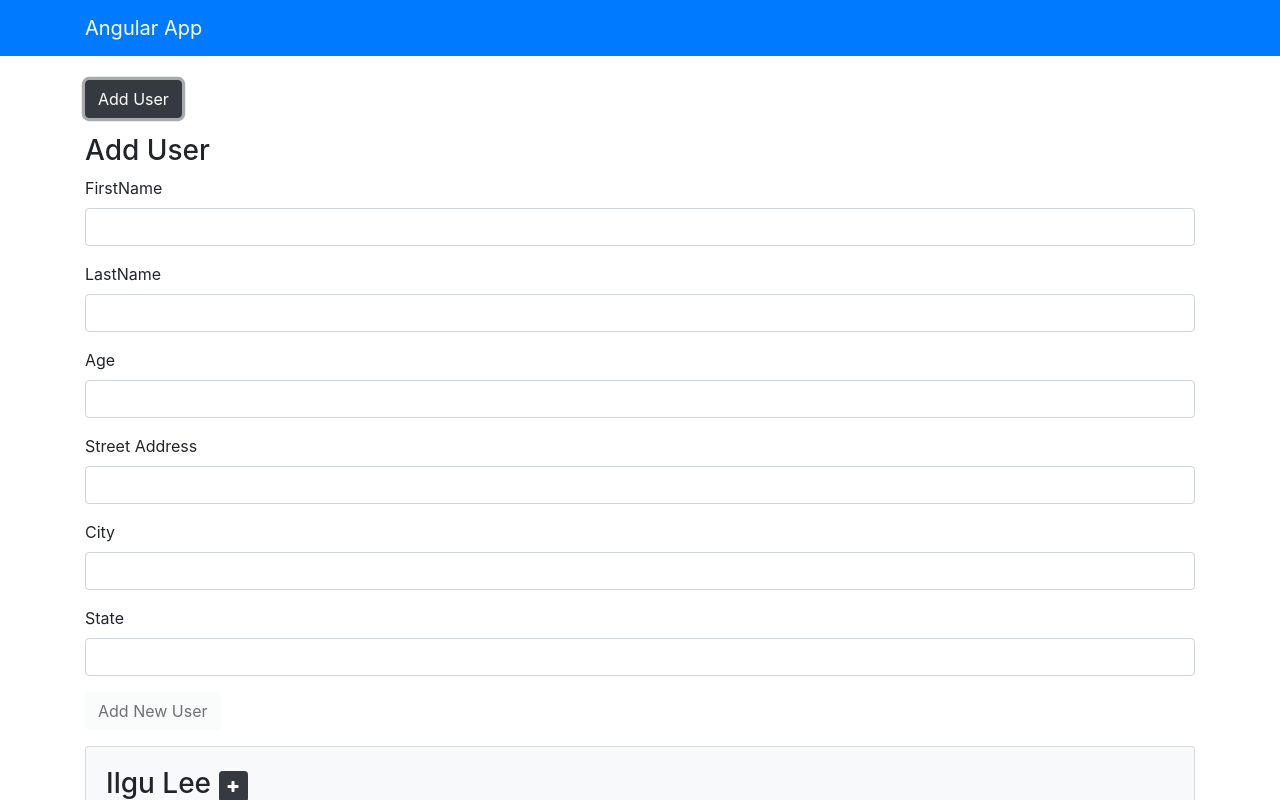
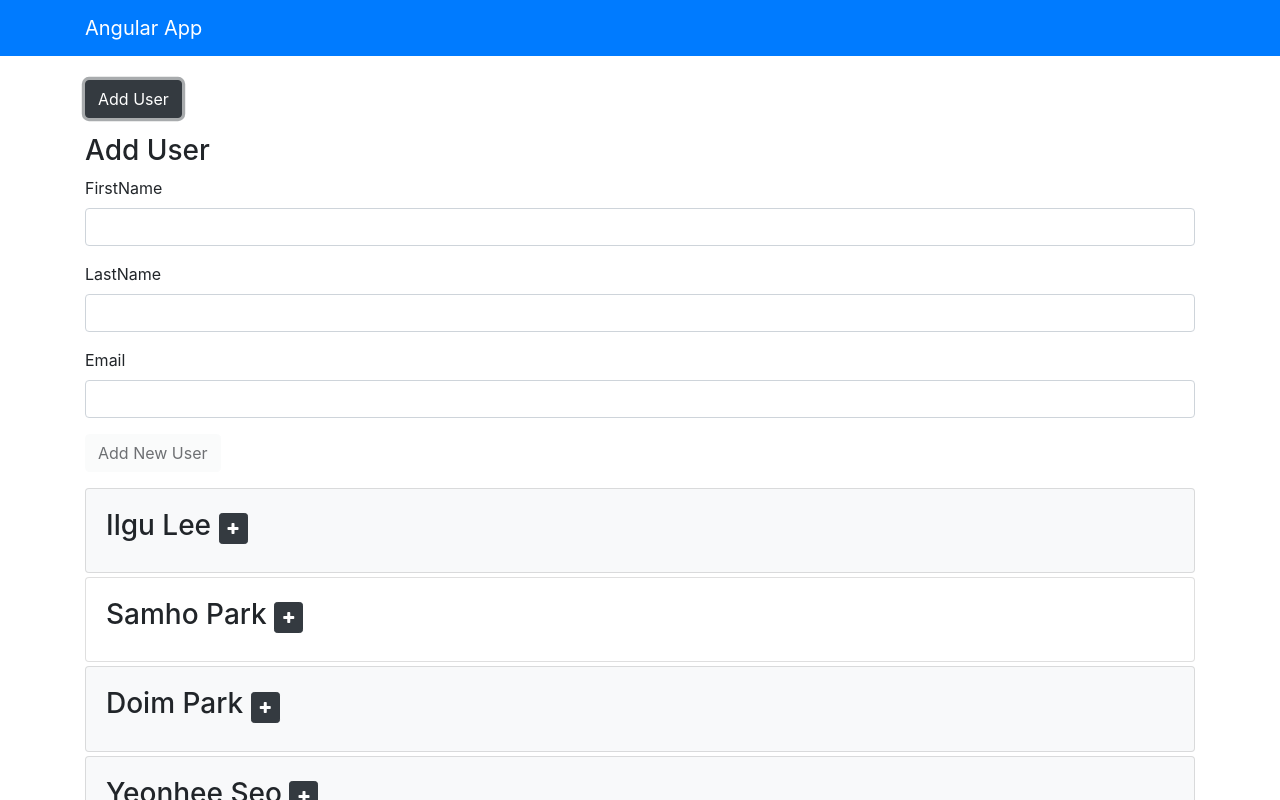
Before and after one commit to ilgulee/angular-crash, an Angular app: page / in a window 1280 px wide. Both pictures are taken after a click on the button "Add User". Shown: the top 800 px of the page. Built offline with nearby package versions, Linux system fonts and the light colour scheme.

Commit message:
Clear up code for validation

```diff
--- a/src/app/components/user/user.component.html
+++ b/src/app/components/user/user.component.html
@@ -1,5 +1,4 @@
 <h3>{{user.firstName}}</h3>
 <ul>
   <li>Age: {{user.age}}</li>
-  <li>Address: {{user.address.street}}</li>
 </ul>
--- a/src/app/components/user/user.component.ts
+++ b/src/app/components/user/user.component.ts
@@ -14,12 +14,7 @@
    this.user={
     firstName:'ilgu',
     lastName:'lee',
-    age:30,
-    address:{
-      street:'North York',
-      city:'Toronto',
-      state:'Toronto'
-    }
+    email:'lee@gmail.com'
    }
    }
 
--- a/src/app/components/users/users.component.html
+++ b/src/app/components/users/users.component.html
@@ -11,20 +11,8 @@
       <input type="text" class="form-control" name="lastName" [(ngModel)]="user.lastName">
     </div>
     <div class="form-group">
-      <label>Age</label>
-      <input type="number" class="form-control" name="age" [(ngModel)]="user.age">
-    </div>
-    <div class="form-group">
-      <label>Street Address</label>
-      <input type="text" class="form-control" name="street" [(ngModel)]="user.address.street">
-    </div>
-    <div class="form-group">
-      <label>City</label>
-      <input type="text" class="form-control" name="city" [(ngModel)]="user.address.city">
-    </div>
-    <div class="form-group">
-      <label>State</label>
-      <input type="text" class="form-control" name="state" [(ngModel)]="user.address.state">
+      <label>Email</label>
+      <input type="text" class="form-control" name="email" [(ngModel)]="user.email">
     </div>
     <button (click)="addUser()" class="btn btn-light mb-3" [disabled]="(user.firstName==''||user.lastName=='')?!enableAddUser:enableAddUser">Add New User</button>
   </form>
@@ -33,15 +21,14 @@
 <ul class="list-unstyled" *ngIf="loaded && users?.length>0">
   <li class="card card-body mb-1" *ngFor="let user of users" [class.bg-light]="user.isActive">
     <h3>{{user.firstName}} {{user.lastName}}
-      <small *ngIf="user.age && user.address">
+      <small>
         <button (click)="toggle(user)" class="btn btn-dark btn-sm">
           <i [ngClass]="user.hide?'fa fa-plus':'fa fa-minus'"></i>
         </button>
       </small>
     </h3>
-    <ul class="list-group" *ngIf="(!user.hide) && user.age && user.address">
-      <li class="list-group-item">Age: {{user.age}}</li>
-      <li class="list-group-item">Address: {{user.address.street}} {{user.address.city}} {{user.address.state}}</li>
+    <ul class="list-group" *ngIf="(!user.hide)">
+      <li class="list-group-item">Email: {{user.email}}</li>
       <li class="list-group-item">Joined: {{user.registered | date}}</li>
     </ul>
   </li>
--- a/src/app/components/users/users.component.ts
+++ b/src/app/components/users/users.component.ts
@@ -10,12 +10,7 @@
   user: User = {
     firstName: "",
     lastName: "",
-    age: null,
-    address: {
-      street: "",
-      city: "",
-      state: ""
-    }
+    email:''
   };
   users: User[];
   showExtended: boolean = true;
@@ -38,12 +33,7 @@
     this.users.push({
       firstName: "Ilgu",
       lastName: "Lee",
-      age: 45,
-      address: {
-        street: "North York",
-        city: "Toronto",
-        state: "ON"
-      },
+      email:"lee@gmail.com",
       registered: new Date(),
       isActive: true,
       hide: true
@@ -51,12 +41,7 @@
     this.users.push({
       firstName: "Samho",
       lastName: "Park",
-      age: 39,
-      address: {
-        street: "Yonge",
-        city: "Seoul",
-        state: "BC"
-      },
+      email:"park@yahoo.com",
       isActive: false,
       registered: new Date(),
       hide: true
@@ -64,12 +49,7 @@
     this.users.push({
       firstName: "Doim",
       lastName: "Park",
-      age: 60,
-      address: {
-        // street: "Samhakdo",
-        city: "Kwangju",
-        state: "PS"
-      },
+      email:"doim@naver.com",
       isActive: true,
       registered: new Date(),
       hide: true
@@ -77,26 +57,11 @@
     this.users.push({
       firstName: "Yeonhee",
       lastName: "Seo",
-      age: 40,
-      address: {
-        street: "North York"
-        // city: "Mokpo",
-        // state: "Jeolla"
-      },
+      email:'seo@gmail.com',
       isActive: true,
       registered: new Date(),
       hide: true
     });
-    // this.addUser({
-    //   firstName: "Simpo",
-    //   lastName: "Koya",
-    //   age: 100,
-    //   address: {
-    //     street: "PyongYang",
-    //     city: "NorthKorea",
-    //     state: "NK"
-    //   }
-    // });
   }
   addUser() {
     this.user.isActive = true;
@@ -106,12 +71,7 @@
     this.user = {
       firstName: "",
       lastName: "",
-      age: null,
-      address: {
-        street: "",
-        city: "",
-        state: ""
-      }
+      email:""
     };
   }
 
@@ -122,9 +82,4 @@
   onSubmit(e) {
     e.preventDefault();
   }
-
-  fireEvent(e) {
-    console.log(e.type);
-    console.log(e.target.value);
-  }
 }
```
Also changed, not shown: src/app/models/User.ts (+1 -6 lines).
